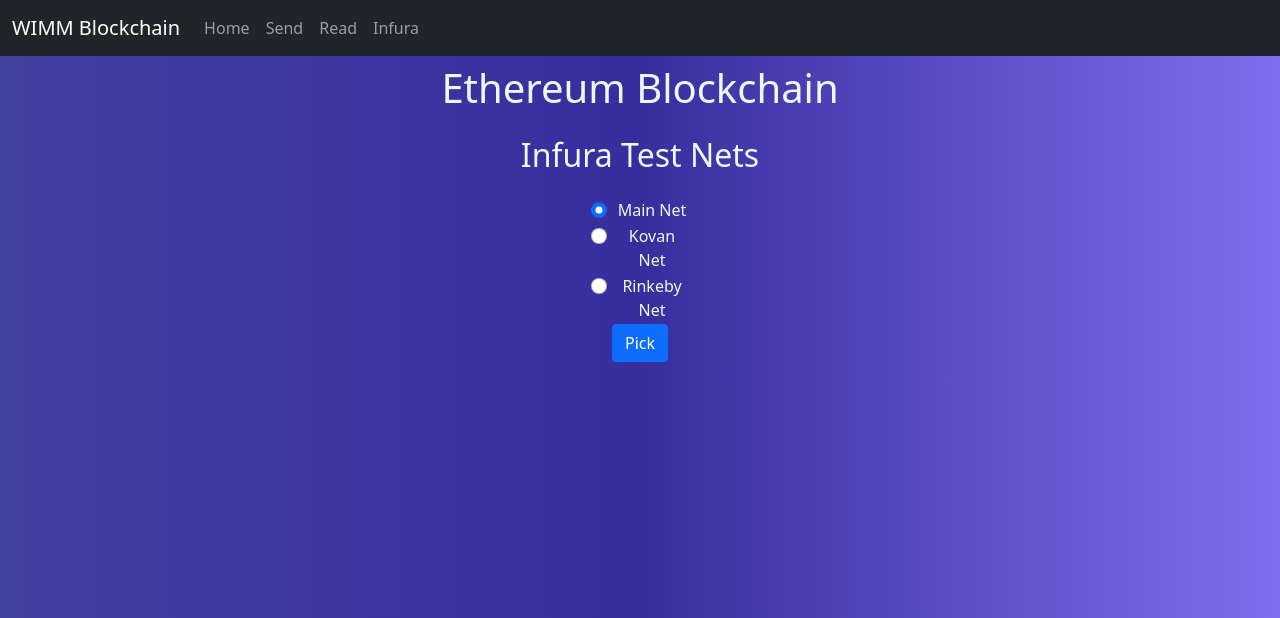
After one commit to Masutier/wimm, a Flask app: page /infuraPoint in a window 1280 px wide. The commit adds this page. Shown: the top 618 px of the page. Run offline with Flask 2, Linux system fonts and the light colour scheme; parts of the project's set-up code (start-up, migrations or seed data) failed here and were passed over.

Commit message:
Add infura - Main net, Rinkeby net and Kovan net info

```diff
--- a/app.py
+++ b/app.py
@@ -1,13 +1,17 @@
 import os
 import json
-from flask import Flask, request, redirect, render_template as render
+from flask import Flask, request, redirect, flash, render_template as render
 from web3 import Web3
 from pathlib import Path
 
-app = Flask(__name__)
-
 with open('/home/gabriel/prog/json_config/wimm.json') as config_file:
     config = json.load(config_file)
+
+app = Flask(__name__)
+app.config.update(
+    TESTING = True,
+    SECRET_KEY = config["PRIVATE_KEY"]
+)
 
 
 @app.route('/')
@@ -24,22 +28,35 @@
     return render('home.html', **context)
 
 
+@app.route('/infuraPoint', methods=['GET', 'POST'])
 def infuraBlock():
-    infura_url = config['INFURA_URL']
-    web3 = Web3(Web3.HTTPProvider(infura_url))
-    balance = web3.eth.getBalance("0xFC58C26caf80ef110B4552C1AcCb0986de5142F3")
+    if request.method == "POST":
+        option = request.form.getlist('options')
 
-    print(web3.isConnected())
-    print(web3.eth.blockNumber)
-    print(web3.fromWei(balance, "ether"))
-    return
+        if option == ['option1']:
+            web3 = Web3(Web3.HTTPProvider(config['INFURA_URL']))
+            endpoint = "Infura Main Net"
 
+        elif option == ['option2']:
+            web3 = Web3(Web3.HTTPProvider(config['KOVAN_URL']))
+            endpoint = "Infura Kovan Net"
 
-def ganacheBlock():
-    ganache_url = config['GANACHE_URL']
-    web3 = Web3(Web3.HTTPProvider(ganache_url))
-    print(web3.isConnected())
-    return
+        elif option == ['option3']:
+            web3 = Web3(Web3.HTTPProvider(config['RINKEBY_URL']))
+            endpoint = "Infura Rinkeby Net"
+
+        else:
+            flash("Something went wrong, please try again")
+            return redirect('infuraPoint.html')
+
+        balance = web3.eth.getBalance("0xFC58C26caf80ef110B4552C1AcCb0986de5142F3")
+        blockNumber = web3.eth.blockNumber
+        weiBalance = web3.fromWei(balance, "ether")
+
+        context = {"balance":balance, "blockNumber":blockNumber, "weiBalance":weiBalance, "endpoint":endpoint}
+        return render('displayNet.html', **context)
+
+    return render('infuraPoint.html')
 
 
 @app.route('/read_transaction', methods=['GET', 'POST'])
--- /dev/null
+++ b/templates/infuraPoint.html
@@ -0,0 +1,30 @@
+{% extends "layout.html" %}
+
+{% block content %}
+<div class="col-11 mx-auto mt-4 c">
+    <h2>Infura Test Nets</h2>
+    <div class="col-1 mx-auto mt-4 c">
+        <form method="POST">
+            <div class="form-check">
+                <input class="form-check-input" type="radio" name="options" id="options1" value="option1" checked>
+                <label class="form-check-label" for="options1">
+                    Main Net
+                </label>
+            </div>
+            <div class="form-check">
+                <input class="form-check-input" type="radio" name="options" id="options2" value="option2">
+                <label class="form-check-label" for="options2">
+                    Kovan Net
+                </label>
+            </div>
+            <div class="form-check">
+                <input class="form-check-input" type="radio" name="options" id="options3" value="option3">
+                <label class="form-check-label" for="options3">
+                    Rinkeby Net
+                </label>
+            </div>
+            <button type="submit" class="btn btn-primary mb-3">Pick</button>
+        </form>
+    </div>
+</div>
+{% endblock %}
--- a/templates/partials/navbar.html
+++ b/templates/partials/navbar.html
@@ -16,6 +16,9 @@
                 <li class="nav-item">
                     <a class="nav-link" href="/read_transaction">Read</a>
                 </li>
+                <li class="nav-item">
+                    <a class="nav-link" href="/infuraPoint">Infura</a>
+                </li>
 
             </ul>
         </div>
```
Also changed, not shown: templates/displayNet.html (added, +14 -0 lines).
